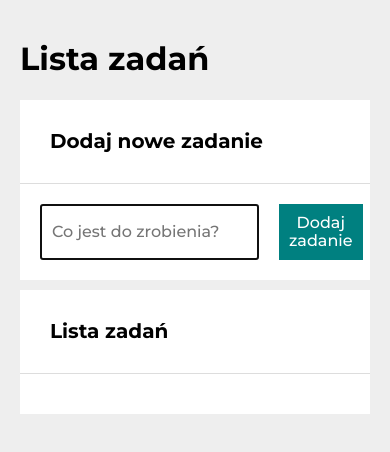
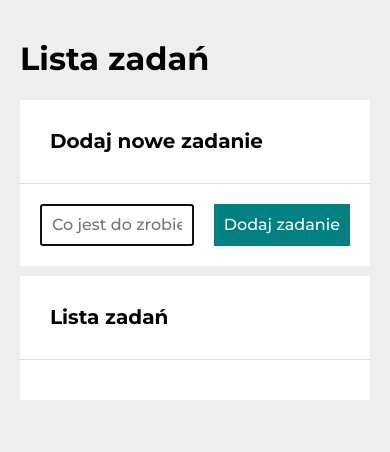
Before and after one commit to KarolinaJ33/to-do-list-react, a React (Create React App) app: page / in a window 390 px wide. Shown: the top 452 px of the page. Built offline with nearby package versions, Linux system fonts and the light colour scheme.

Commit message:
added media queries in Form

```diff
--- a/src/Form/styled.js
+++ b/src/Form/styled.js
@@ -13,6 +13,10 @@
 export const Input = styled.input`
     padding: 10px;
     border: 1px solid rgb 180, 169, 169;
+
+    @media (max-width: 767px) {
+        width: 100%;
+    }
 `;
 
 export const Button = styled.button`
```
